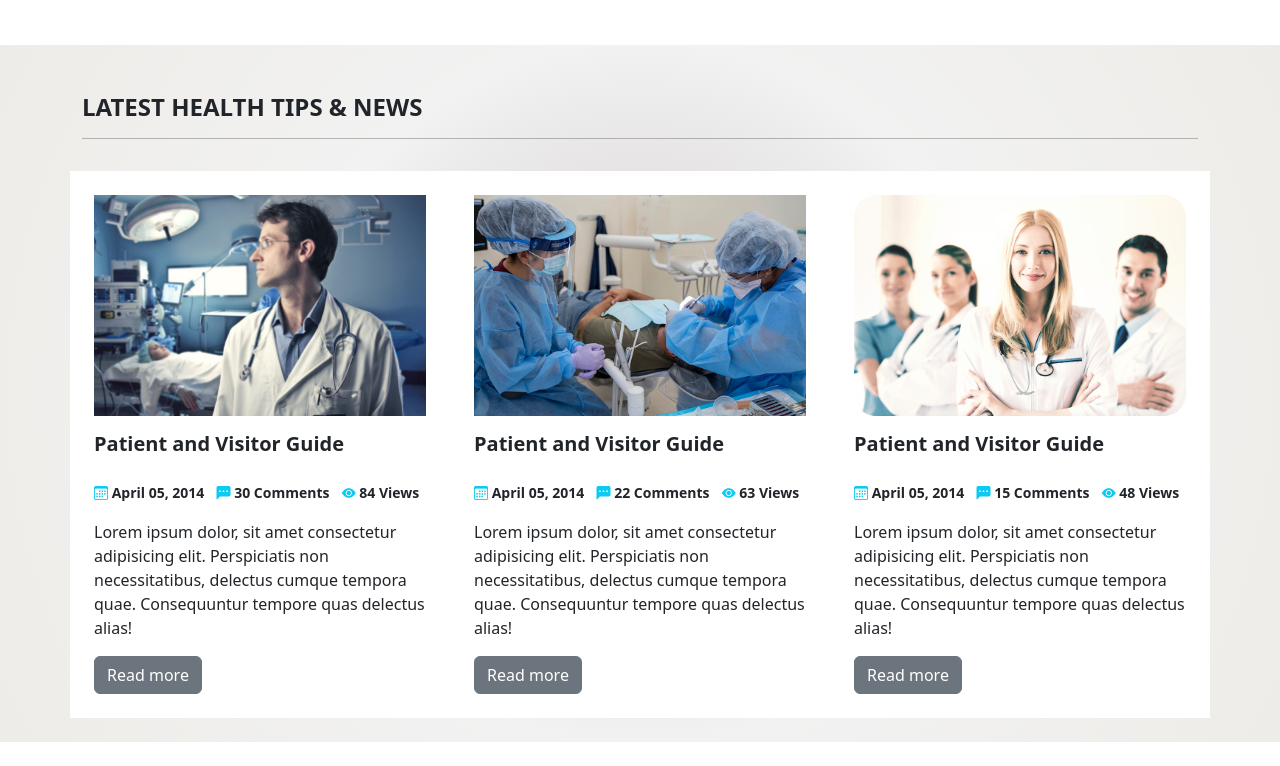
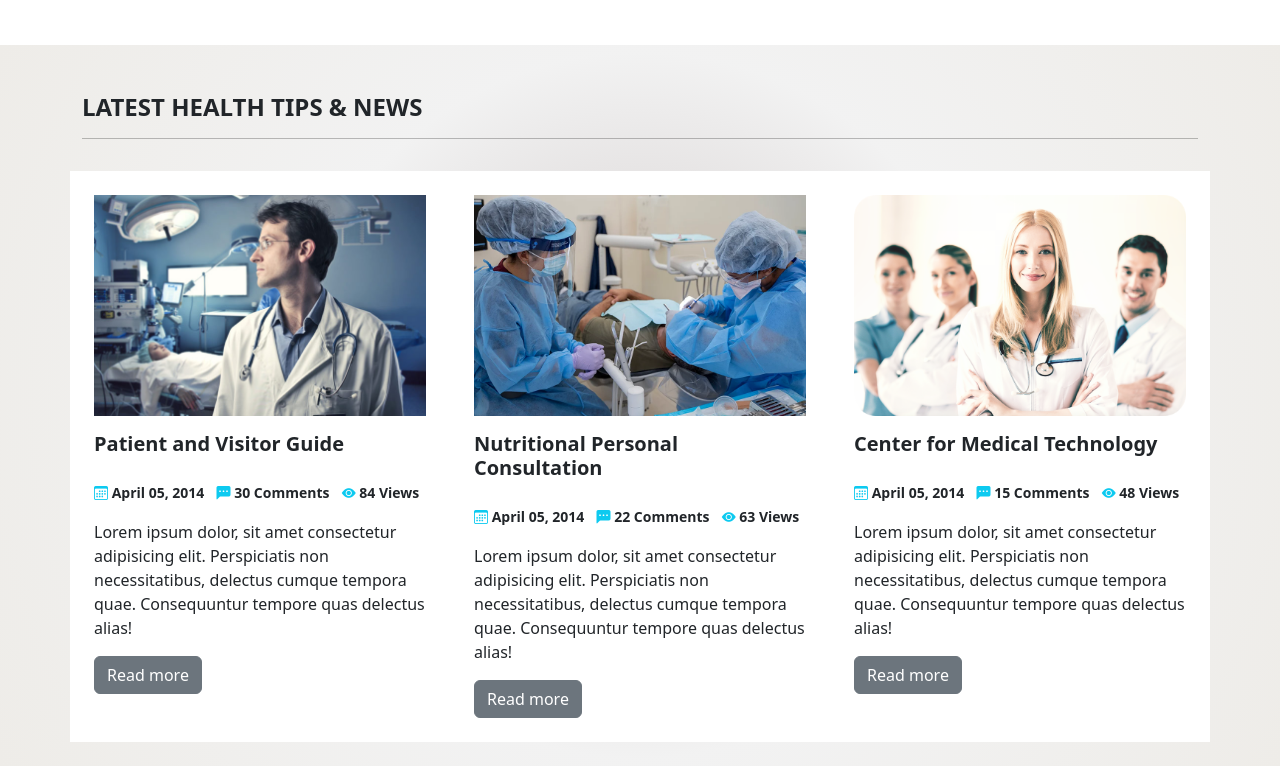
Before and after one commit to wisdom-uche/jollymedic, a plain HTML site: page index.html in a window 1280 px wide. Shown: the part 1147-1913 px from the top of the page. Before the commit the page ends 1889 px from the top, so only its background shows below. Drawn offline with nearby package versions, Linux system fonts and the light colour scheme.

Commit message:
Website modified

```diff
--- a/index.html
+++ b/index.html
@@ -161,7 +161,7 @@
                             <img src="/assets/img/page2-pic2.webp" alt="" class="image-fluid w-100">
                         </div>
                         <div class="item-cont">
-                            <h5 class="py-3 text-dark fw-bold">Patient and Visitor Guide</h5>
+                            <h5 class="py-3 text-dark fw-bold">Nutritional Personal Consultation</h5>
                             <span class="small fw-bold text-dark"><i class="bi bi-calendar3 text-info"></i> April 05, 2014</span>
                             <span class="mx-2 small fw-bold text-dark"><i class="bi bi-chat-left-dots-fill text-info"></i> 22 Comments</span>
                             <span class="small fw-bold text-dark"><i class="bi bi-eye-fill text-info"></i> 63 Views</span>
@@ -178,7 +178,7 @@
                             <img src="/assets/img/page2-pic3.png" alt="" class="image-fluid w-100">
                         </div>
                         <div class="item-cont">
-                            <h5 class="py-3 text-dark fw-bold">Patient and Visitor Guide</h5>
+                            <h5 class="py-3 text-dark fw-bold">Center for Medical Technology</h5>
                             <span class="small fw-bold text-dark"><i class="bi bi-calendar3 text-info"></i> April 05, 2014</span>
                             <span class="mx-2 small fw-bold text-dark"><i class="bi bi-chat-left-dots-fill text-info"></i> 15 Comments</span>
                             <span class="small fw-bold text-dark"><i class="bi bi-eye-fill text-info"></i>
```
